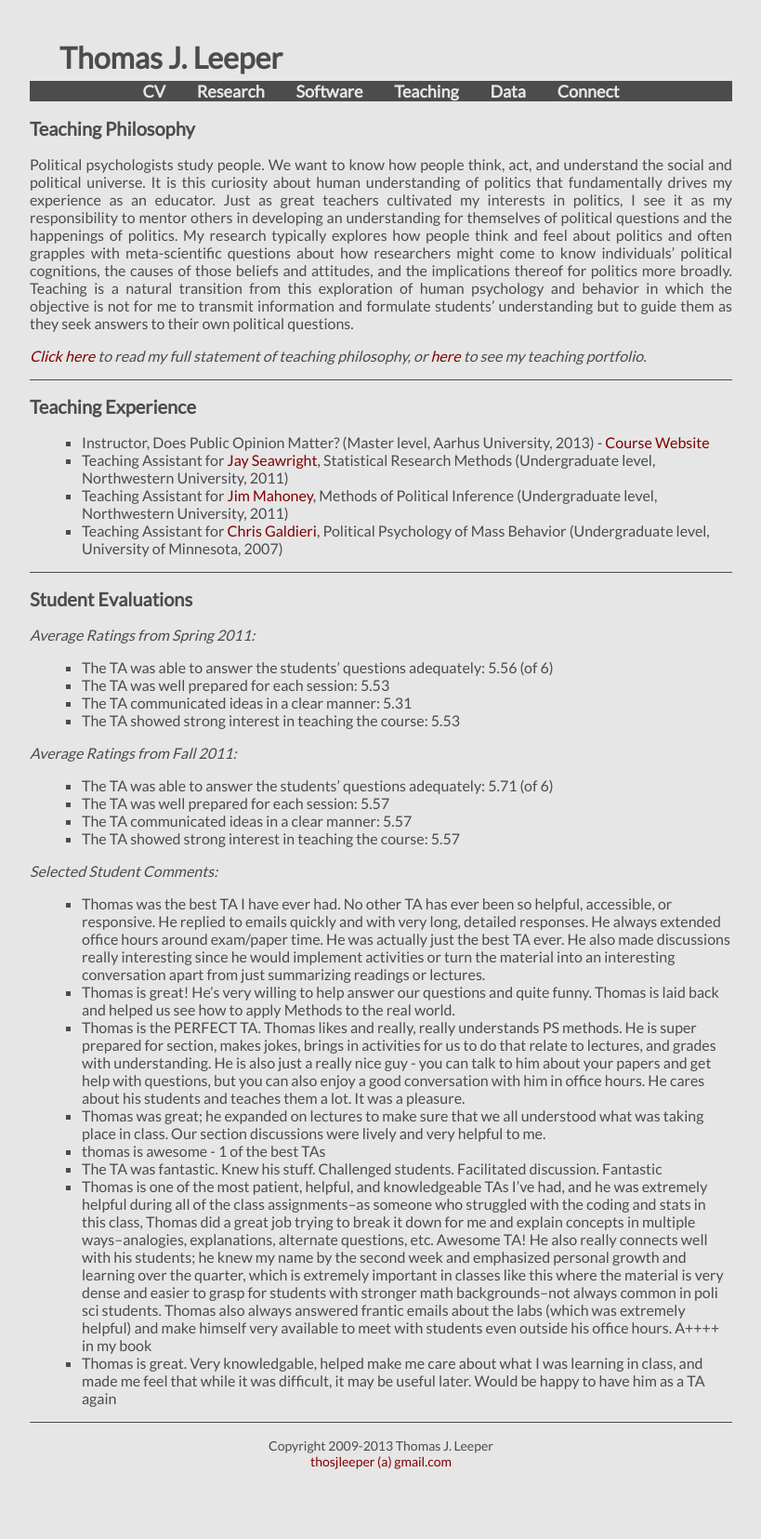
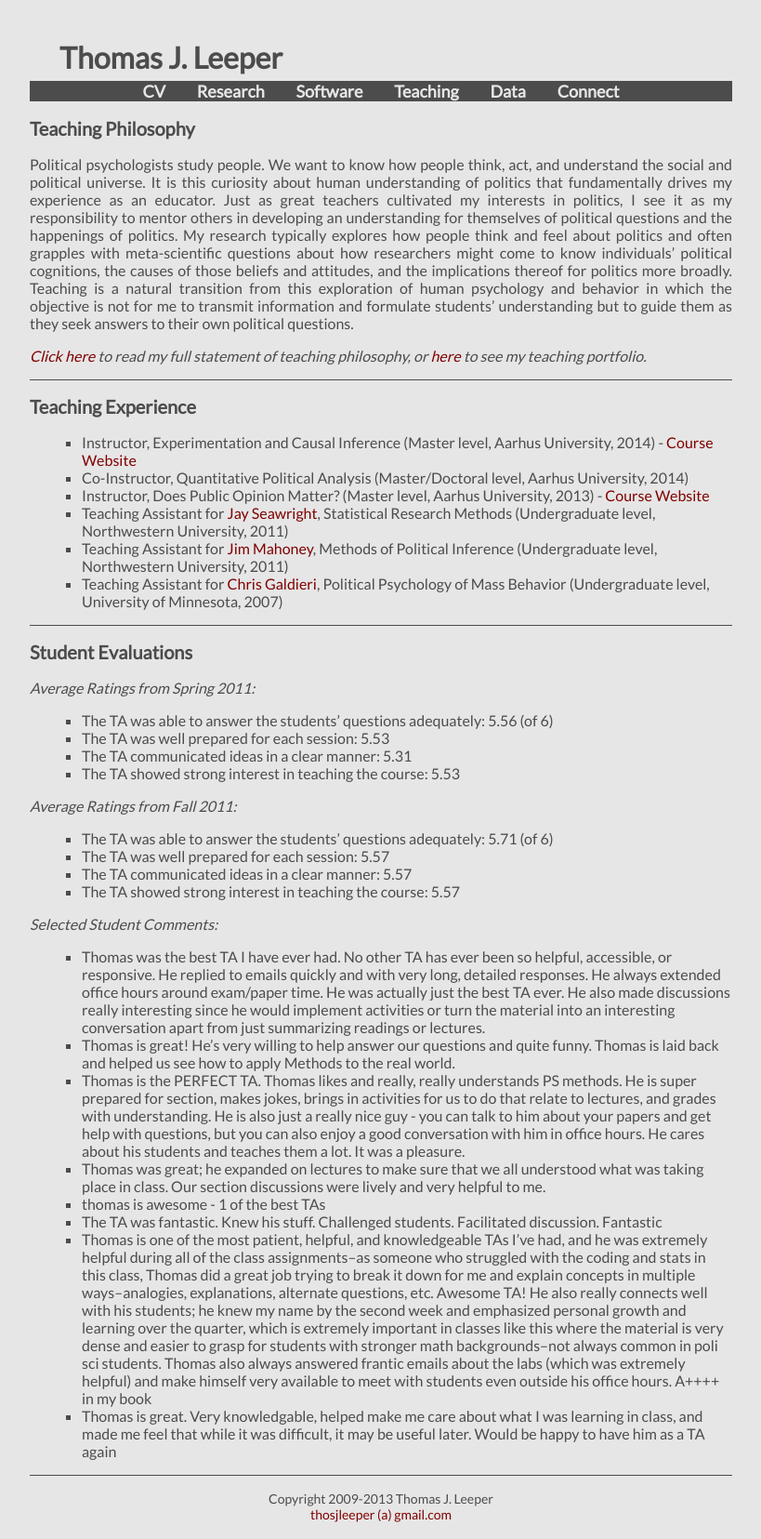
Before and after one commit to leeper/leeper.github.io, a Jekyll site: the page built from teaching.md, in a window 1280 px wide. Shown: the whole page at 93% size, without its empty margins (230-1049 px from the left). Built offline with Jekyll 4.4.1, drawn with Linux system fonts in a browser that asks for light colours; Markdown is read by kramdown in place of the engine named in the settings; before the commit the page ends 1598 px from its top, so only the background shows below that.

Commit message:
unlock spring course website

```diff
--- a/teaching.md
+++ b/teaching.md
@@ -12,8 +12,8 @@ Political psychologists study people. We want to know how people think, act, and
 ---
 ## Teaching Experience ##
 
-<!--* Instructor, Experimentation and Causal Inference (Master level, Aarhus University, 2014) - [Course Website](http://www.thomasleeper.com/expcourse) -->
-<!--* Co-Instructor, Quantitative Political Analysis (Master/Doctoral level, Aarhus University, 2014)-->
+* Instructor, Experimentation and Causal Inference (Master level, Aarhus University, 2014) - [Course Website](http://www.thomasleeper.com/expcourse)
+* Co-Instructor, Quantitative Political Analysis (Master/Doctoral level, Aarhus University, 2014)
 * Instructor, Does Public Opinion Matter? (Master level, Aarhus University, 2013) - [Course Website](http://www.thomasleeper.com/opinioncourse)
 * Teaching Assistant for [Jay Seawright](http://www.polisci.northwestern.edu/people/seawright.html), Statistical Research Methods (Undergraduate level, Northwestern University, 2011)
 * Teaching Assistant for [Jim Mahoney](http://www.jamesmahoney.org/), Methods of Political Inference (Undergraduate level, Northwestern University, 2011)
```
